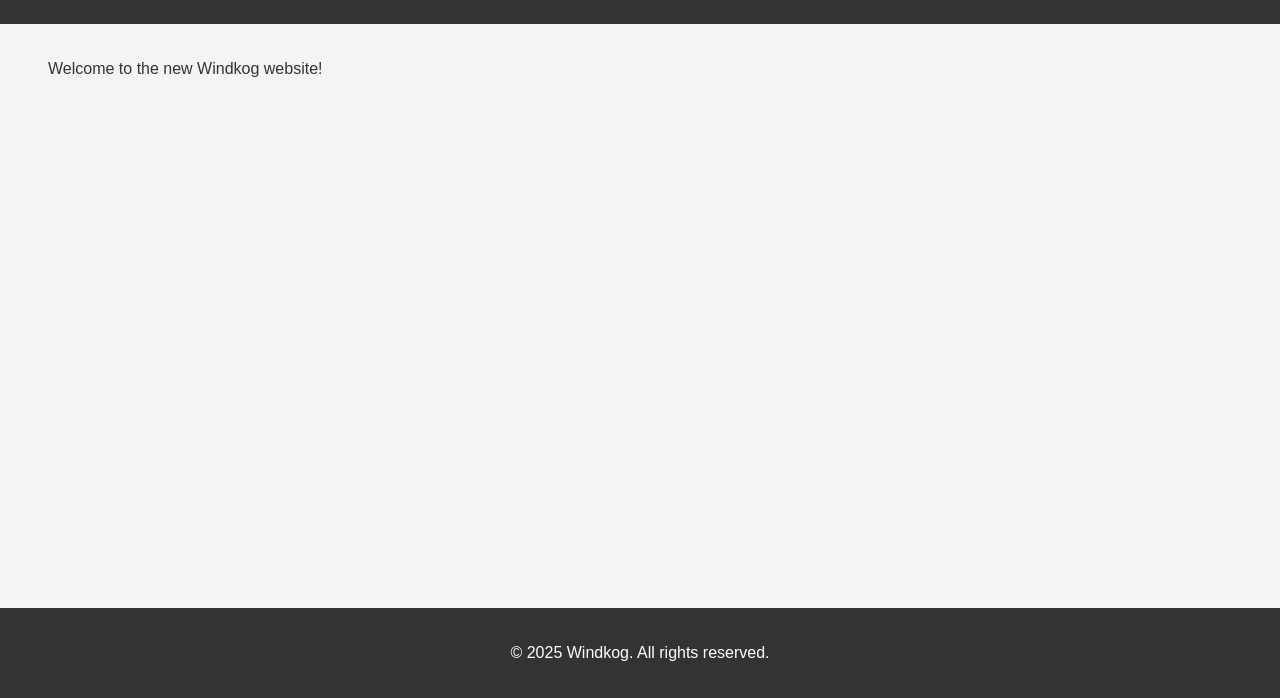
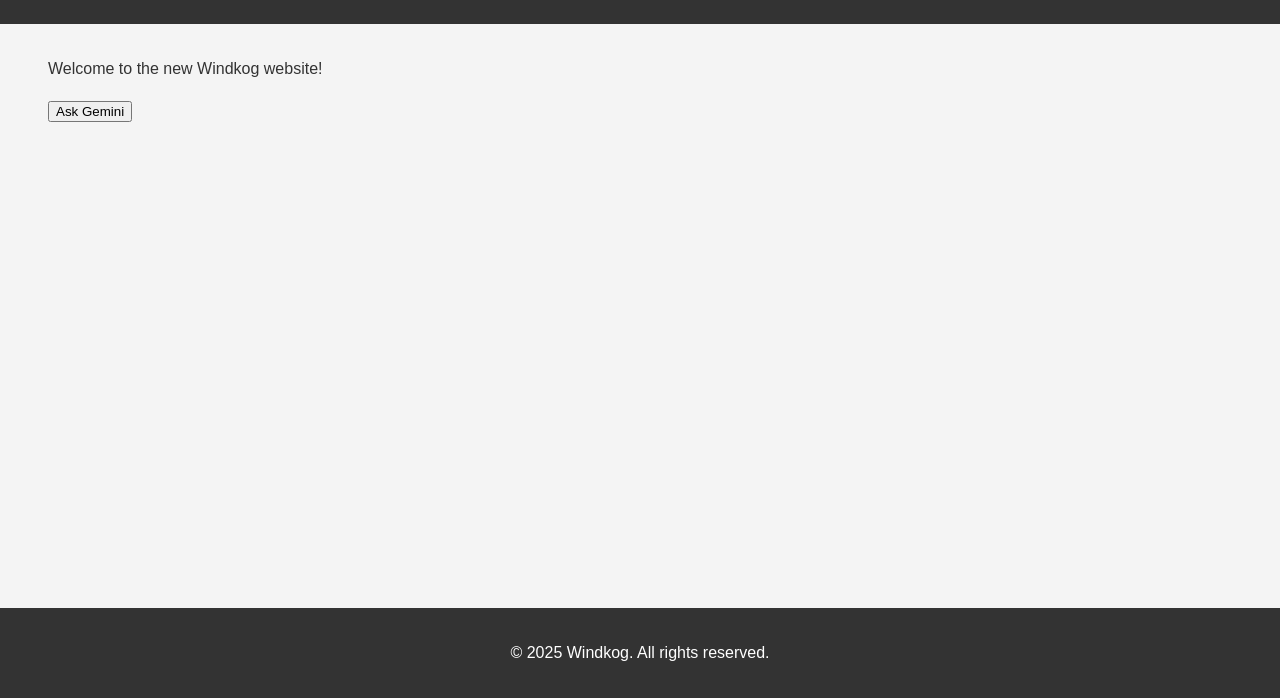
Before and after one commit to gnobot/windkog, a plain HTML site: page public/index.html in a window 1280 px wide. Shown: the part 102-800 px from the top of the page. Drawn offline with Linux system fonts and the light colour scheme.

Commit message:
Add 'Ask Gemini' button to index.html linking to gemini.html

```diff
--- a/public/index.html
+++ b/public/index.html
@@ -12,6 +12,7 @@
     </header>
     <main>
         <p>Welcome to the new Windkog website!</p>
+        <p><a href="gemini.html"><button>Ask Gemini</button></a></p>
     </main>
     <footer>
         <p>&copy; 2025 Windkog. All rights reserved.</p>
```
